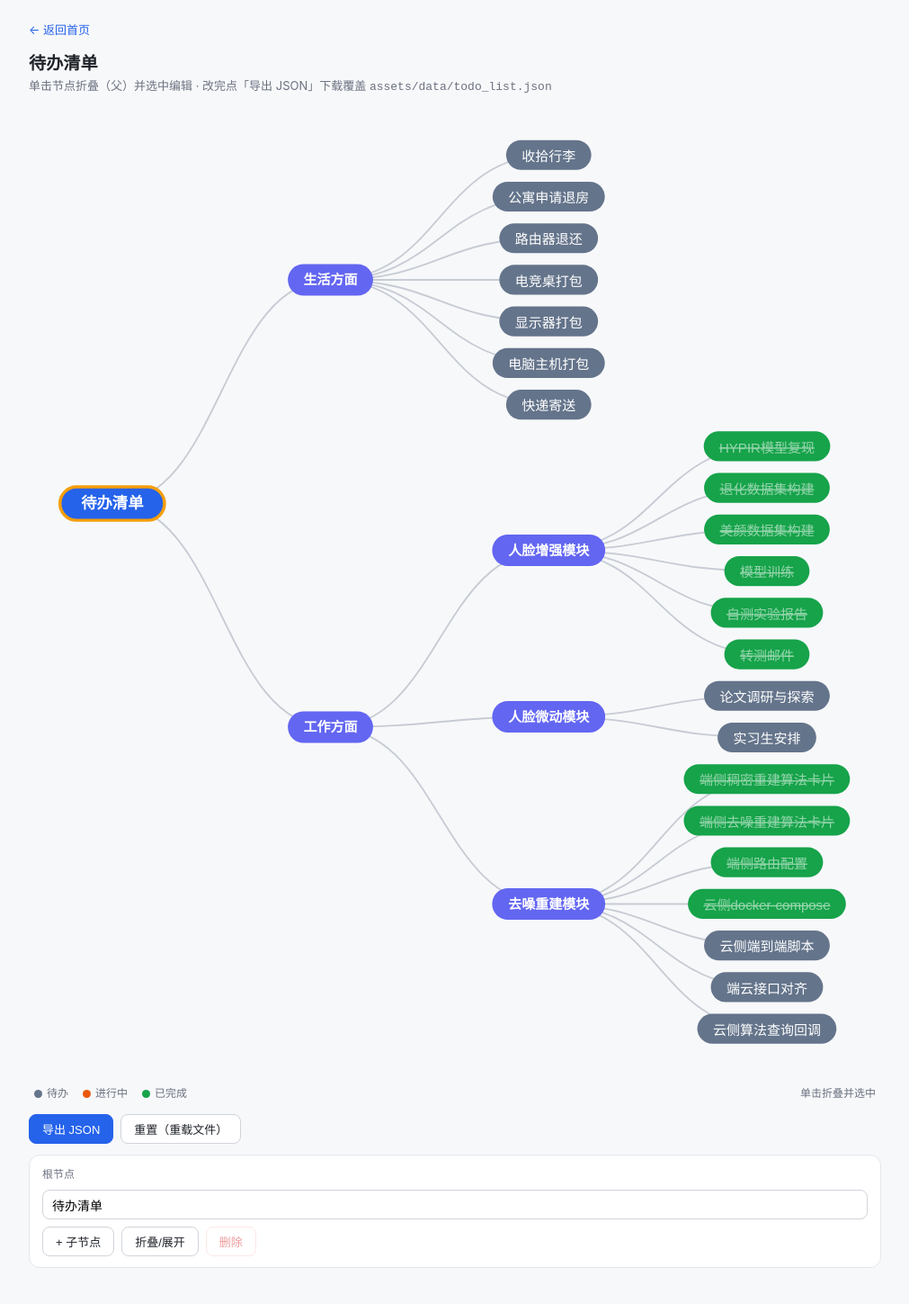
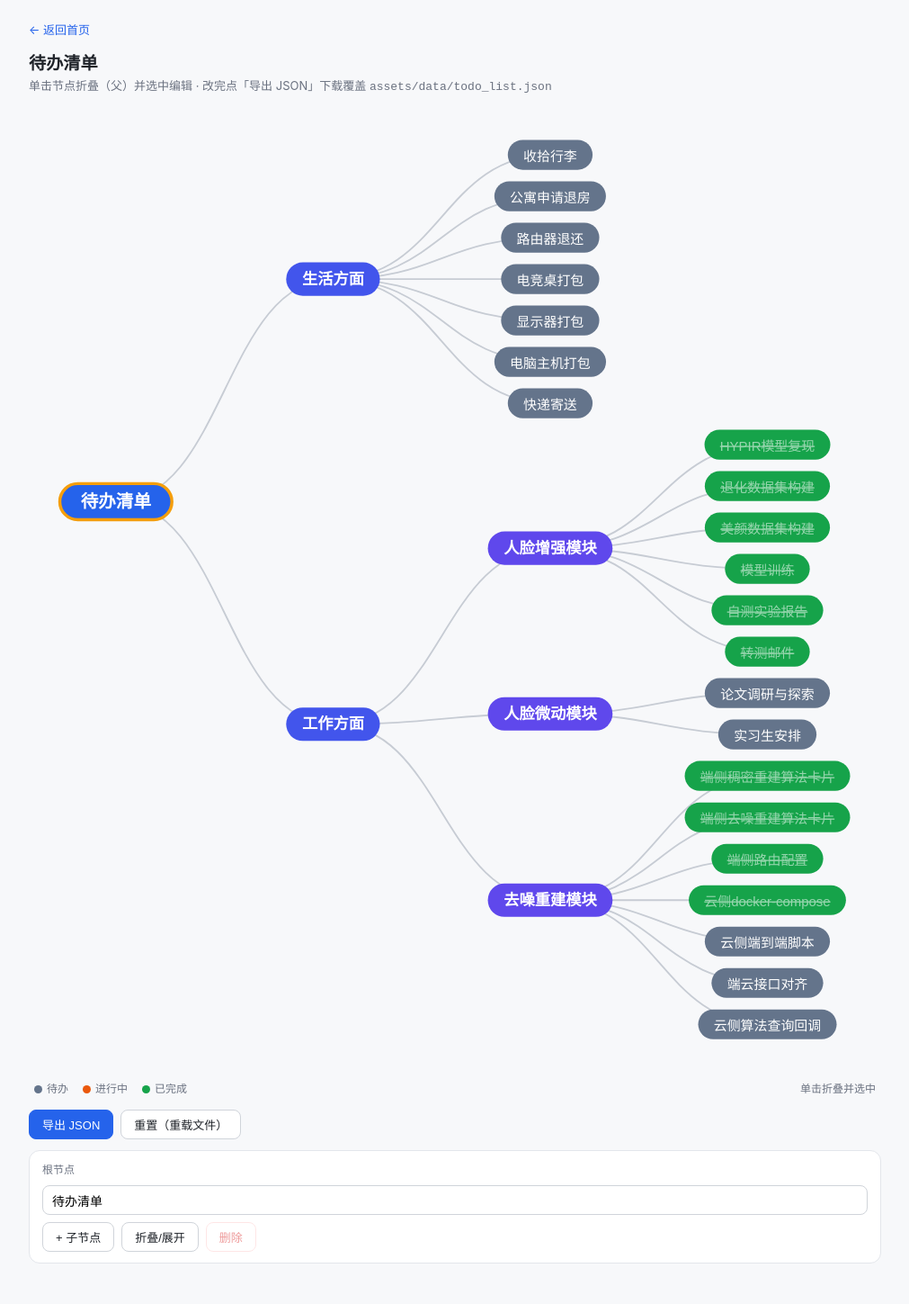
Before and after one commit to CrescentVelvet/crescentvelvet.github.io, a Jekyll site: the page built from _pages/todo_list.html, in a window 1280 px wide. Shown: the whole page at 90% size, without its empty margins (134-1145 px from the left). Built offline with Jekyll 4.4.1, drawn with Linux system fonts in a browser that asks for light colours; some web fonts are replaced.

Commit message:
待办清单：父节点字号加大+颜色按到根距离渐变 — parentColor用lerpHex在#2563eb蓝→#7c3aed紫间按depth/maxDepth插值,父节点填充改parentColor(depth)(根depth0=#2563eb,分类depth1=#4255ec,模块depth2=#5f48ec);renderNode fill去掉isRoot硬编码改isLeaf?color:parentColor(depth);字号.lbl.root 15->17px/.lbl-on加15px(原13);验证5种填充色含#4255ec/#5f48ec渐变无旧#6366f1

```diff
--- a/_pages/todo_list.html
+++ b/_pages/todo_list.html
@@ -83,8 +83,8 @@ title: "待办清单"
             transition: opacity .5s ease;
         }
         .ready .lbl { opacity: 1; }
-        .lbl.root { font-family: 'ZCOOL QingKe HuangYou', 'DotGothic16', monospace; font-size: 15px; font-weight: 800; }
-        .lbl.lbl-on { font-family: 'ZCOOL QingKe HuangYou', 'DotGothic16', monospace; font-weight: 700; }
+        .lbl.root { font-family: 'ZCOOL QingKe HuangYou', 'DotGothic16', monospace; font-size: 17px; font-weight: 800; }
+        .lbl.lbl-on { font-family: 'ZCOOL QingKe HuangYou', 'DotGothic16', monospace; font-size: 15px; font-weight: 700; }
 
         /* collapse animation */
         .kids {
@@ -244,7 +257,7 @@ title: "待办清单"
             var status = node.status || "todo";
             var color = STATUS[status] || STATUS.todo;
 
-            var fill = isRoot ? "#2563eb" : (isLeaf ? color : "#6366f1");
+            var fill = isLeaf ? color : parentColor(node.depth);
             var nodeCls = "node" + (isLeaf ? " leaf " + status : "") + (hasKids ? " parent" : "");
             var bubbleCls = "bubble" + (isRoot ? " root" : (isLeaf ? " leaf" : " parent"));
             var lblCls = "lbl" + (isRoot ? " root" : (hasKids ? " lbl-on" : ""));
```
Also changed, not shown: other parts of _pages/todo_list.html (+13 -0 lines).
